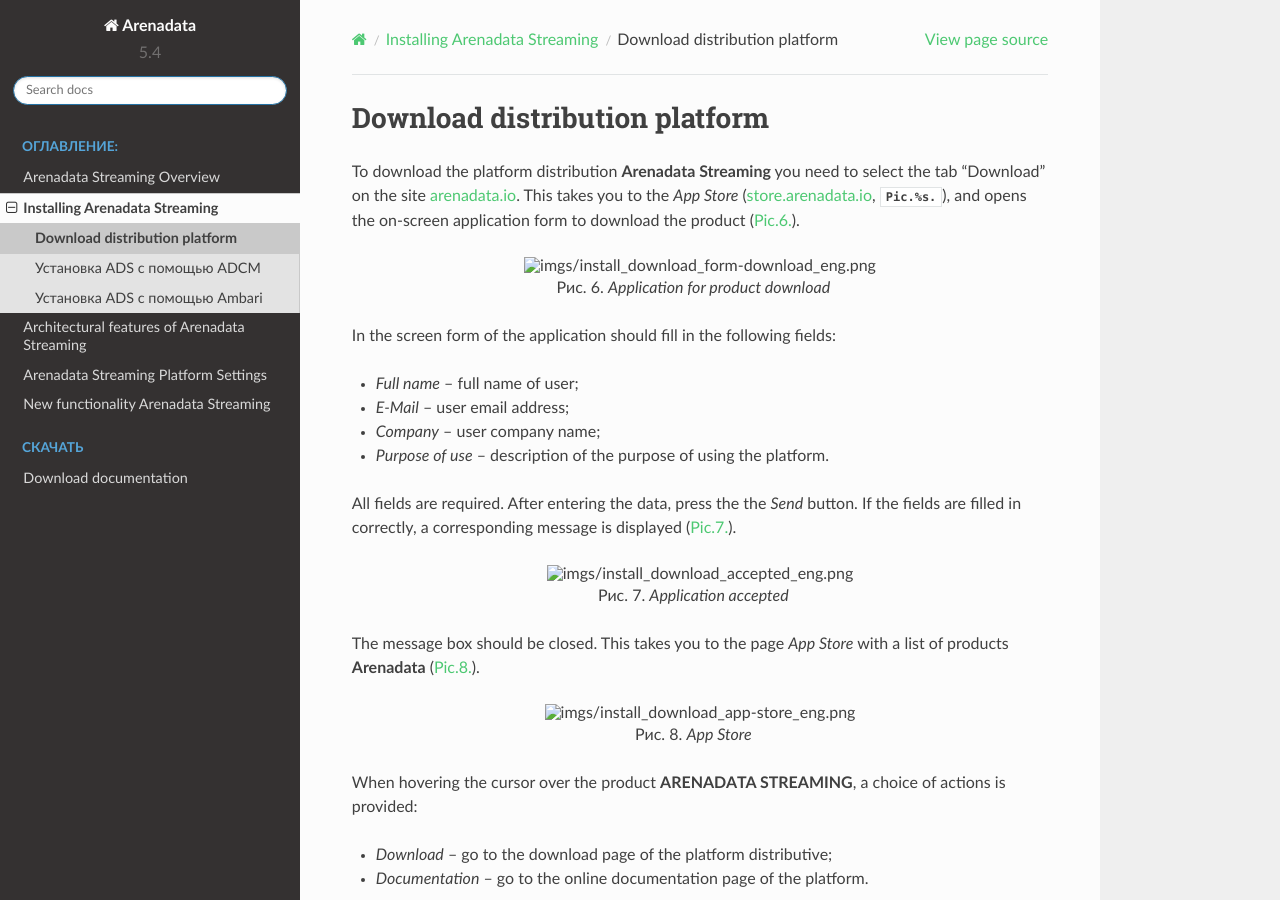
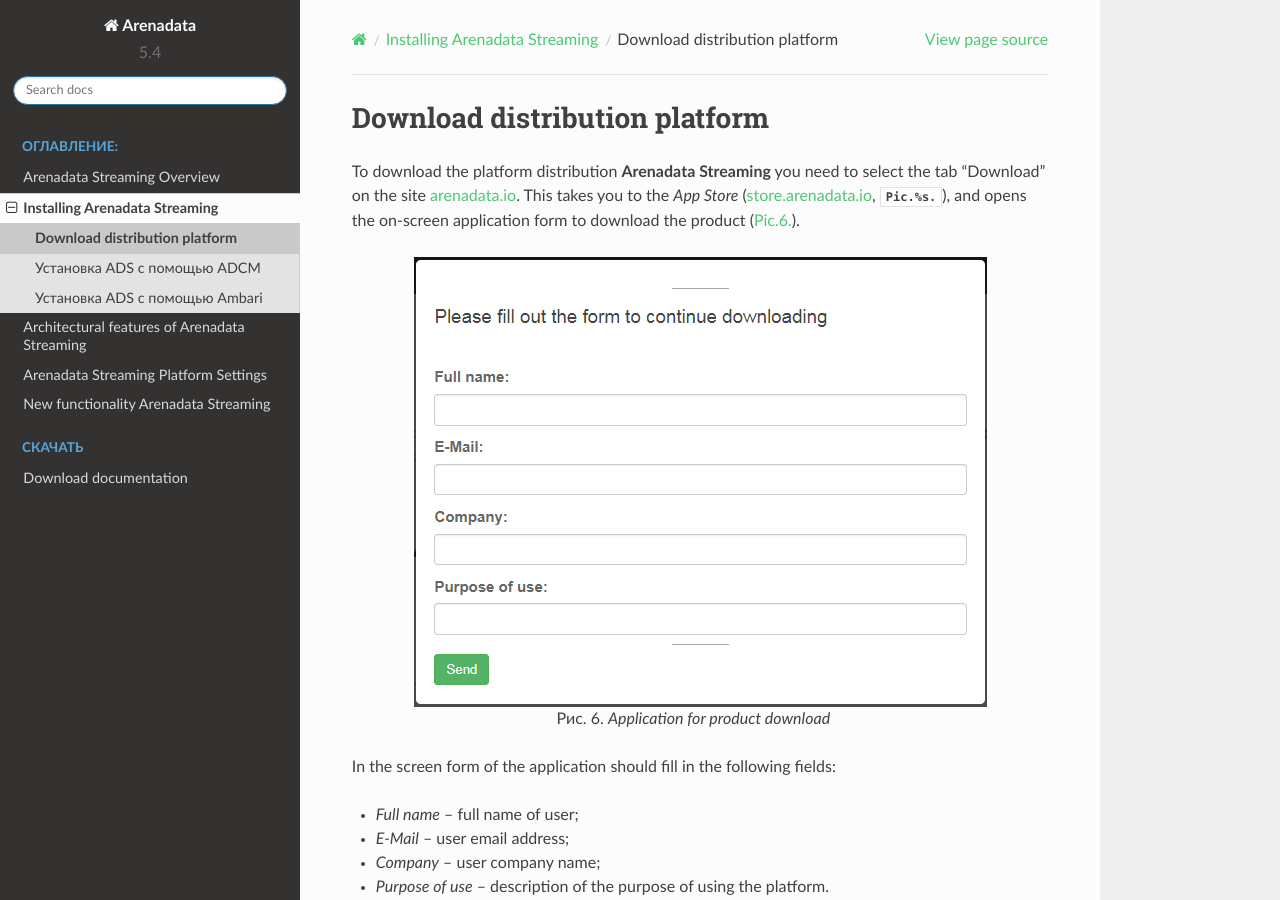
Before and after one commit to arenadata/docs_ads, a Sphinx documentation site: the page built from source/Install/download.rst, in a window 1280 px wide and 900 px high. Built offline with Sphinx 7.4.7 and the Read the Docs theme 2.0.0, drawn with Linux system fonts in a browser that asks for light colours; pages that are not in the unit, such as notebooks, are missing from menus.

Commit message:
Update download.rst

```diff
--- a/source/Install/download.rst
+++ b/source/Install/download.rst
@@ -5,7 +5,7 @@
 
 .. _install_download_form-download_eng:
 
-.. figure:: ../imgs/install_download_form-download_eng.png
+.. figure:: imgs/install_download_form-download_eng.png
    :align: center
 
    Application for product download
```
